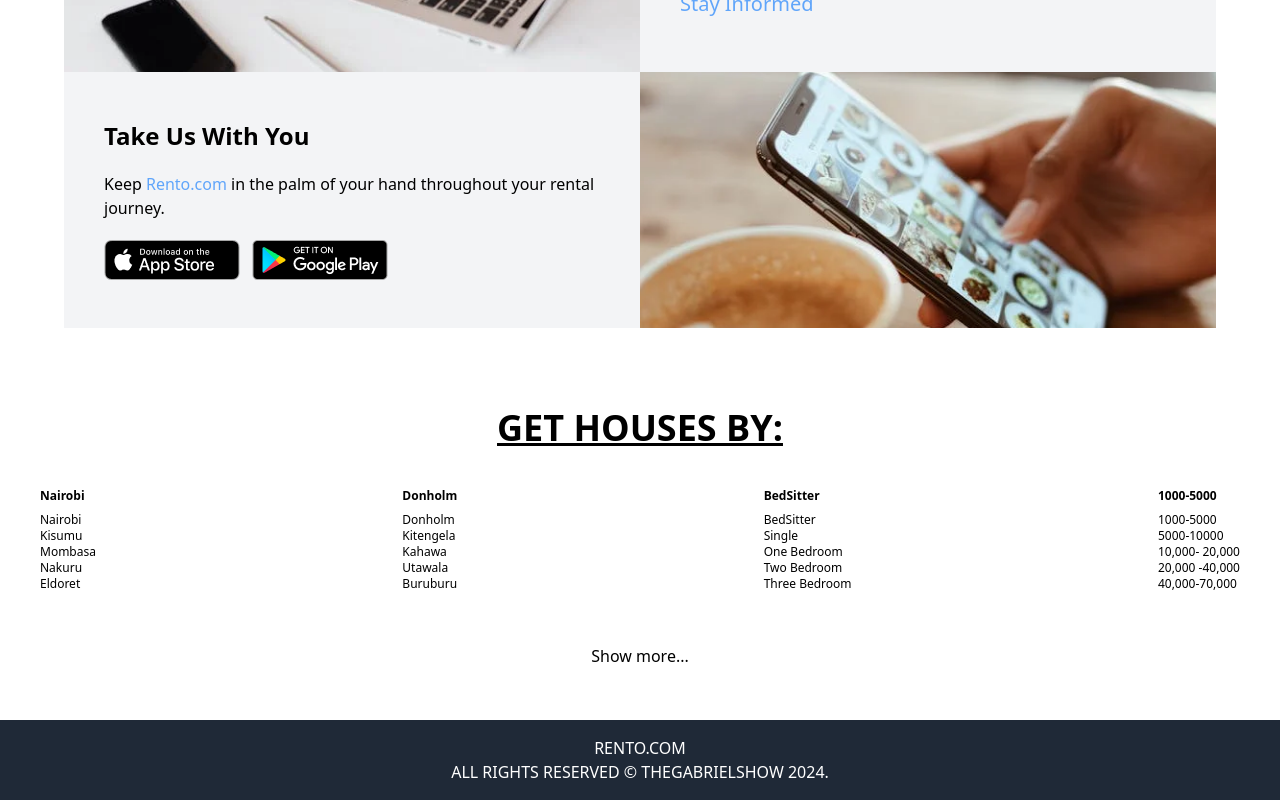
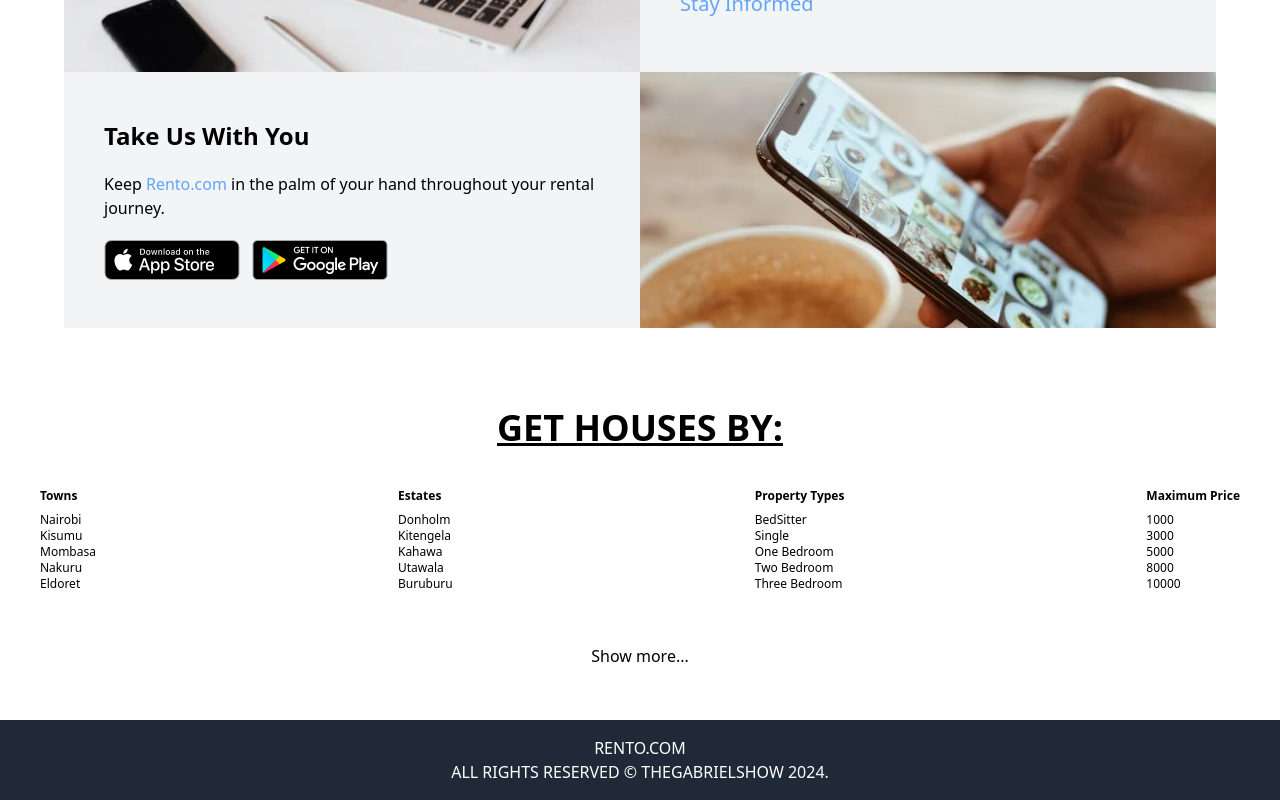
Before and after one commit to GabrielOchieng/renteasy, a React (Vite) app: page / in a window 1280 px wide. Shown: the part 3113-3913 px from the top of the page. Built offline with nearby package versions, Linux system fonts and the light colour scheme; no server answers.

Commit message:
filtering of houses based on rentPrice

```diff
--- a/src/components/Streets.jsx
+++ b/src/components/Streets.jsx
@@ -1,5 +1,10 @@
 import { useState } from "react";
 import { Link } from "react-router-dom";
+
+const townsTitle = "Towns";
+const estatesTitle = "Estates";
+const typesTitle = "Property Types";
+const priceRangeTitle = "Maximum Price";
 
 const towns = [
   "Nairobi",
@@ -27,14 +32,22 @@ const types = [
 ];
 
 const priceRange = [
-  "1000-5000",
-  "5000-10000",
-  "10,000- 20,000",
-  "20,000 -40,000",
-  "40,000-70,000",
-  "70,000 - 100,000",
-  "100,000- 500,000",
-  "500,000+",
+  "1000",
+  "3000",
+  "5000",
+  "8000",
+  "10000",
+  "13000",
+  "15000",
+  "20000",
+  "25000",
+  "30000",
+  "35000",
+  "40000",
+  "50000",
+  "70000",
+  "100000",
+  "150000",
 ];
 
 const estates = [
@@ -58,6 +71,8 @@ const estates = [
   "Rongai",
 ];
 
+const titles = [townsTitle, estatesTitle, typesTitle, priceRangeTitle];
+
 const Streets = () => {
   const [showMore, setShowMore] = useState(false);
   const listToShow = showMore
@@ -72,7 +87,6 @@ const Streets = () => {
   const handleViewMore = () => {
     setShowMore(!showMore);
   };
-
   return (
     <div className="flex flex-col items-center py-10">
       <div>
@@ -82,7 +96,7 @@ const Streets = () => {
       <div className="flex w-full justify-between p-10">
         {listToShow.map((list, index) => (
           <div key={index} className="text-xs">
-            <h2 className="font-bold mb-2">{list[0]}</h2>
+            {<h2 className="font-bold mb-2">{titles[index]}</h2>}
             <ul className="flex flex-col justify-center">
               {list.map((item) => (
                 <li key={item}>
--- a/src/pages/SelectedItemsPage.jsx
+++ b/src/pages/SelectedItemsPage.jsx
@@ -22,7 +22,8 @@ const SelectedItems = () => {
         return (
           house.town.toLowerCase() === lowerCaseFilter ||
           house.estate?.toLowerCase() === lowerCaseFilter ||
-          house.propertyType?.toLowerCase() === lowerCaseFilter
+          house.propertyType?.toLowerCase() === lowerCaseFilter ||
+          house.rentPrice <= filter
         );
       })
     : houses; // If no filter, show all houses
@@ -38,7 +39,7 @@ const SelectedItems = () => {
   return (
     <div className="pt-3 min-h-screen">
       <h2 className="font-bold text-center">Houses in {filter}</h2>
-      <div className="flex p-4">
+      <div className="flex p-4 flex-wrap">
         {noHouse && (
           <p className="text-center mx-auto">
             No houses found matching {filter}
@@ -46,7 +47,7 @@ const SelectedItems = () => {
         )}
         {/* Display filtered houses here */}
         {filteredHouses.map((house) => (
-          <div key={house._id}>
+          <div key={house._id} className="w-[90%] md:w-[50%] mx-auto">
             <HouseCard
               onViewDetails={() => handleViewDetails(house._id)}
               house={house}
```
